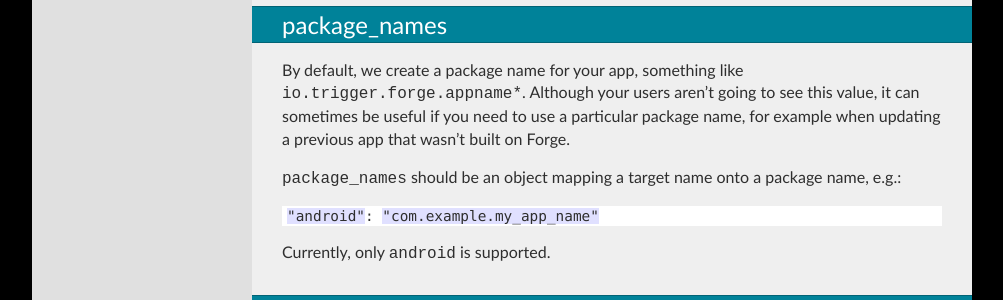
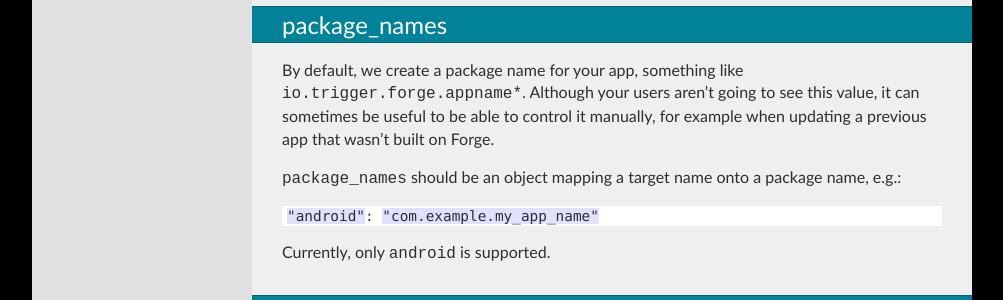
Before and after one commit to trigger-corp/Forge-Documentation, a Sphinx documentation site: the page built from source/config.rst, in a window 1280 px wide and 900 px high, scrolled down 1936 px. Shown: the part 178-478 px from the top of the window, without its empty margins (138-1141 px from the left). Built offline with Sphinx 7.4.7, drawn with Linux system fonts in a browser that asks for light colours.

Commit message:
improve package names docs

```diff
--- a/source/config.rst
+++ b/source/config.rst
@@ -112,7 +112,7 @@ The version of your app. It must be formatted as up to three dot-separated numbe
 package_names
 ~~~~~~~~~~~~~~~~~~~~~~~~~~~~~~~~~~~~~~~~~~~~~~~~~~~~~~~~~~~~~~~~~~~~~~~~~~~~~~~~
 
-By default, we create a package name for your app, something like ``io.trigger.forge.appname*``. Although your users aren't going to see this value, it can sometimes be useful if you need to use a particular package name, for example when updating a previous app that wasn't built on Forge.
+By default, we create a package name for your app, something like ``io.trigger.forge.appname*``. Although your users aren't going to see this value, it can sometimes be useful to be able to control it manually, for example when updating a previous app that wasn't built on Forge.
 
 ``package_names`` should be an object mapping a target name onto a package name, e.g.::
 
```
